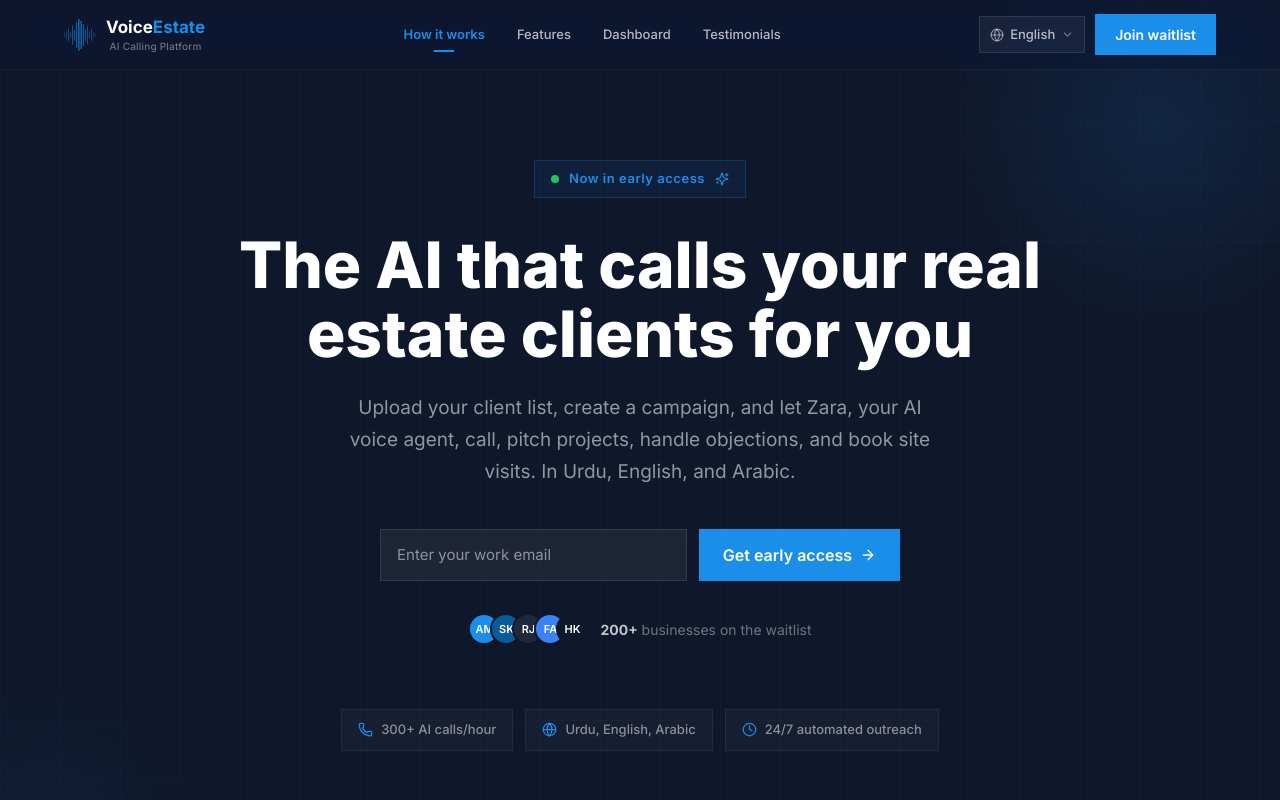
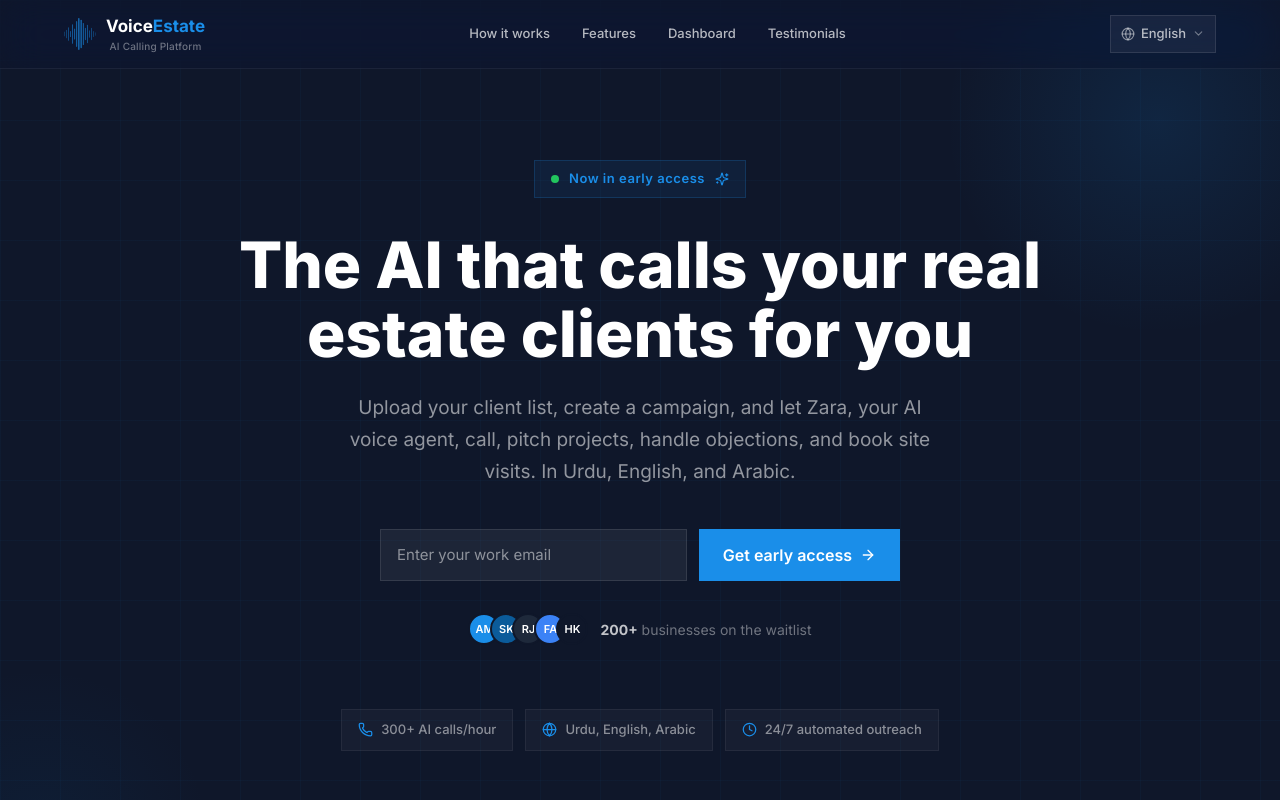
Before and after one commit to tehseenullah92/voiceestate-lp, a React (Vite) app: page /en in a window 1280 px wide. Shown: the top 800 px of the page. Built offline with nearby package versions, Linux system fonts and the light colour scheme; a web font is replaced by a local one.

Commit message:
Active state issue fix

```diff
--- a/src/app/components/Navbar.tsx
+++ b/src/app/components/Navbar.tsx
@@ -34,16 +34,25 @@ export function Navbar() {
 
   // Track active section for nav highlight
   useEffect(() => {
-    const sectionIds = ["how-it-works", "features", "dashboard", "testimonials"];
+    const sectionIds = ["hero", "how-it-works", "features", "dashboard", "testimonials"];
     const observer = new IntersectionObserver(
       (entries) => {
         entries.forEach((entry) => {
           if (entry.isIntersecting) {
-            setActiveSection(entry.target.id);
+            // If it's the hero, we want to clear any active state
+            if (entry.target.id === "hero") {
+              setActiveSection("");
+            } else {
+              setActiveSection(entry.target.id);
+            }
           }
         });
       },
-      { threshold: 0.3, rootMargin: "-80px 0px -50% 0px" }
+      {
+        // rootMargin targets the top 20% of the viewport as the "active" zone
+        rootMargin: "-80px 0px -80% 0px",
+        threshold: 0
+      }
     );
     sectionIds.forEach((id) => {
       const el = document.getElementById(id);
@@ -62,14 +71,11 @@ export function Navbar() {
     return () => document.removeEventListener("mousedown", handleClickOutside);
   }, []);
 
-  const scrollToWaitlist = () => {
-    document.getElementById("waitlist-cta")?.scrollIntoView({ behavior: "smooth" });
-    setMobileOpen(false);
-  };
 
   const scrollToSection = (href: string) => {
     const id = href.replace("#", "");
     document.getElementById(id)?.scrollIntoView({ behavior: "smooth" });
+    setActiveSection(id); // Immediate feedback
     setMobileOpen(false);
   };
 
@@ -107,7 +113,10 @@ export function Navbar() {
       <div className="mx-auto flex max-w-[1200px] items-center justify-between px-4 py-3.5 sm:px-6">
         {/* Brand */}
         <button
-          onClick={() => window.scrollTo({ top: 0, behavior: "smooth" })}
+          onClick={() => {
+            window.scrollTo({ top: 0, behavior: "smooth" });
+            setActiveSection("");
+          }}
           className="flex cursor-pointer items-center gap-2.5"
           style={{ border: "none", background: "none", padding: 0 }}
         >
@@ -290,24 +299,6 @@ export function Navbar() {
             )}
           </div>
 
-          {/* Join Waitlist Button */}
-          <button
-            onClick={scrollToWaitlist}
-            className="cursor-pointer px-4 py-2 text-[13px] text-white transition-all duration-200 hover:scale-[1.02] sm:px-5 sm:py-2.5 sm:text-[14px]"
-            style={{
-              backgroundColor: accentColor,
-              border: "none",
-              fontWeight: 600,
-            }}
-            onMouseEnter={(e) =>
-              (e.currentTarget.style.backgroundColor = "#0b5b9a")
-            }
-            onMouseLeave={(e) =>
-              (e.currentTarget.style.backgroundColor = accentColor)
-            }
-          >
-            {tr("nav.cta")}
-          </button>
 
           {/* Mobile menu toggle */}
           <button
@@ -351,8 +342,8 @@ export function Navbar() {
                     color: isActive
                       ? accentColor
                       : scrolled
-                      ? "#0f172a"
-                      : "rgba(255,255,255,0.7)",
+                        ? "#0f172a"
+                        : "rgba(255,255,255,0.7)",
                     fontWeight: isActive ? 600 : 500,
                     border: "none",
                     background: "none",
@@ -372,17 +363,6 @@ export function Navbar() {
               );
             })}
           </div>
-          <button
-            onClick={scrollToWaitlist}
-            className="mt-4 w-full cursor-pointer py-3 text-[15px] text-white transition-all duration-200"
-            style={{
-              backgroundColor: accentColor,
-              border: "none",
-              fontWeight: 600,
-            }}
-          >
-            {tr("nav.cta")}
-          </button>
         </div>
       )}
     </nav>
--- a/src/styles/theme.css
+++ b/src/styles/theme.css
@@ -135,6 +135,7 @@
 
   html {
     font-size: var(--font-size);
+    scroll-behavior: smooth;
   }
 
   h1 {
@@ -178,4 +179,8 @@
     font-weight: var(--font-weight-normal);
     line-height: 1.5;
   }
+
+  section {
+    scroll-margin-top: 80px;
+  }
 }
```
